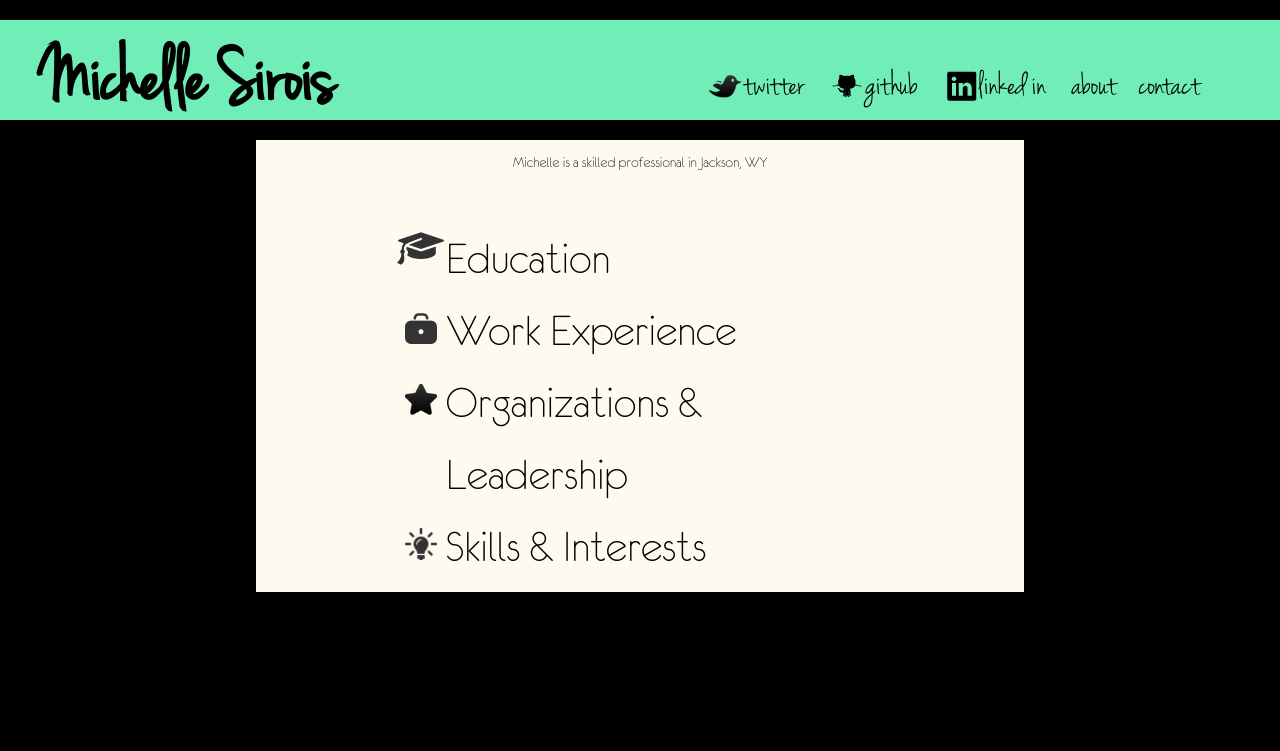
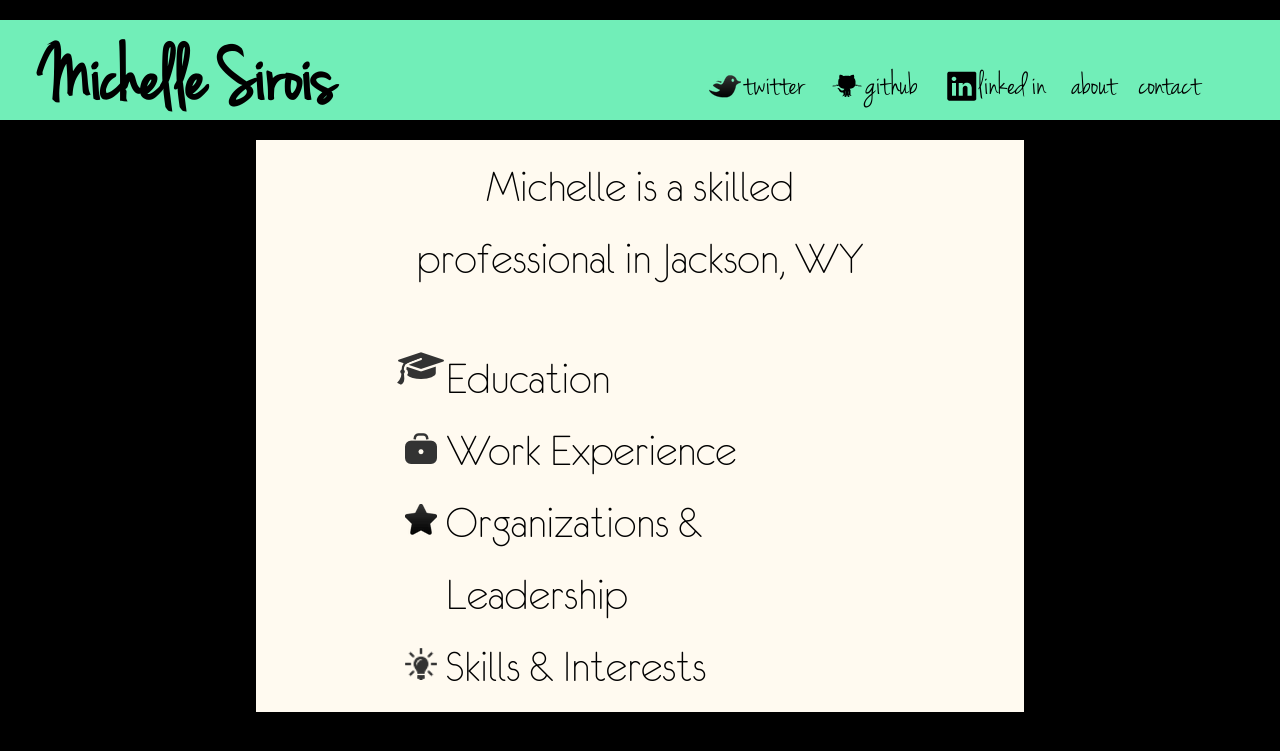
Before and after one commit to michellecsirois/michellecsirois.github.io, a Jekyll site: the page built from index.html, in a window 1280 px wide. Shown: the top 751 px of the page. Built offline with Jekyll 4.4.1, drawn with Linux system fonts in a browser that asks for light colours; Markdown is read by kramdown in place of the engine named in the settings; the list of posts is cut into pages by our own code.

Commit message:
Update index.html

```diff
--- a/index.html
+++ b/index.html
@@ -9,7 +9,7 @@ layout: default
          xmlns="http://www.w3.org/1999/html" xmlns="http://www.w3.org/1999/html">
 
     <div align="center">
-        <font face="euro">Michelle is a skilled professional in Jackson, WY</font>
+       <font face="euro" size="50%">Michelle is a skilled professional in Jackson, WY</font>
     </div>
     <br>
     </br>
```
